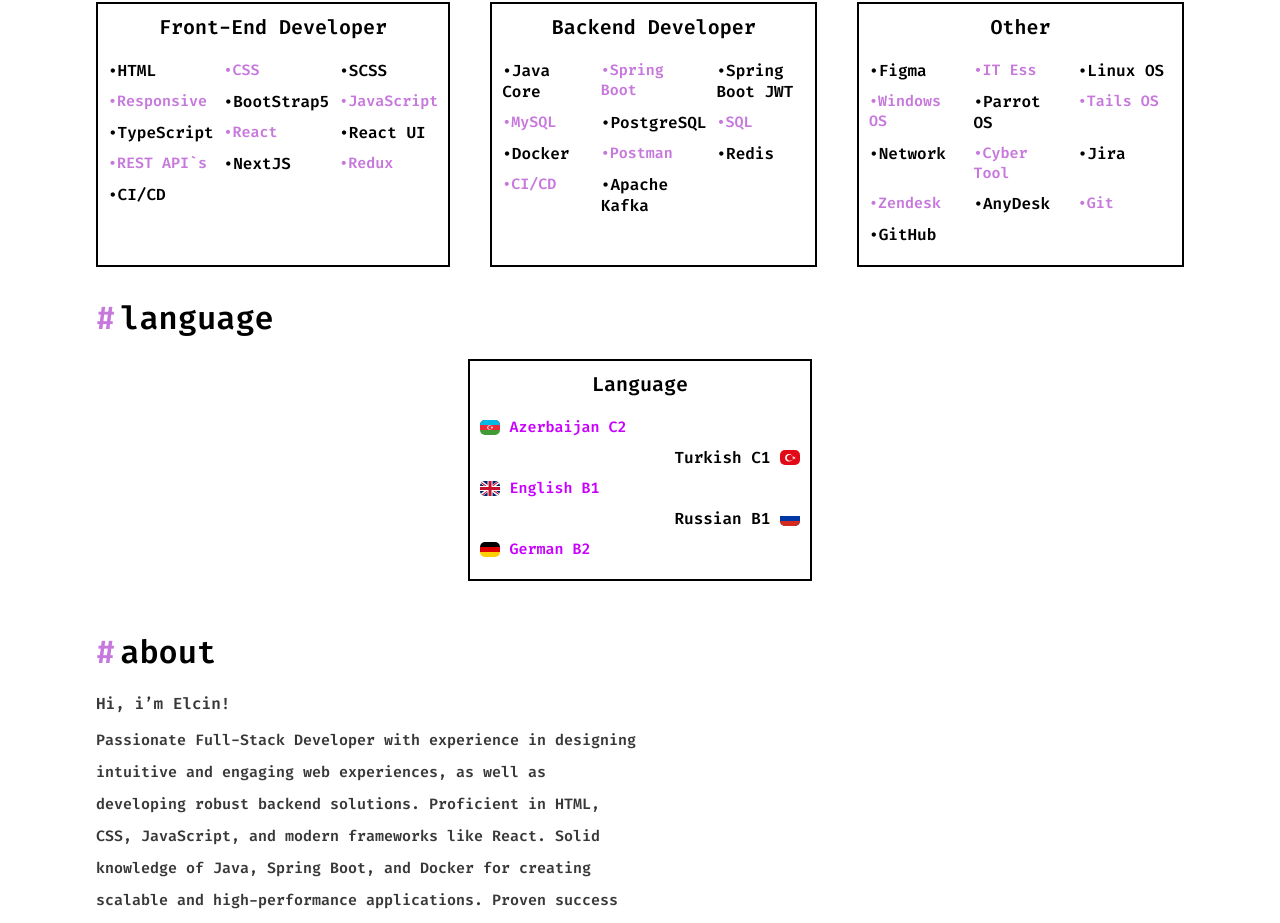
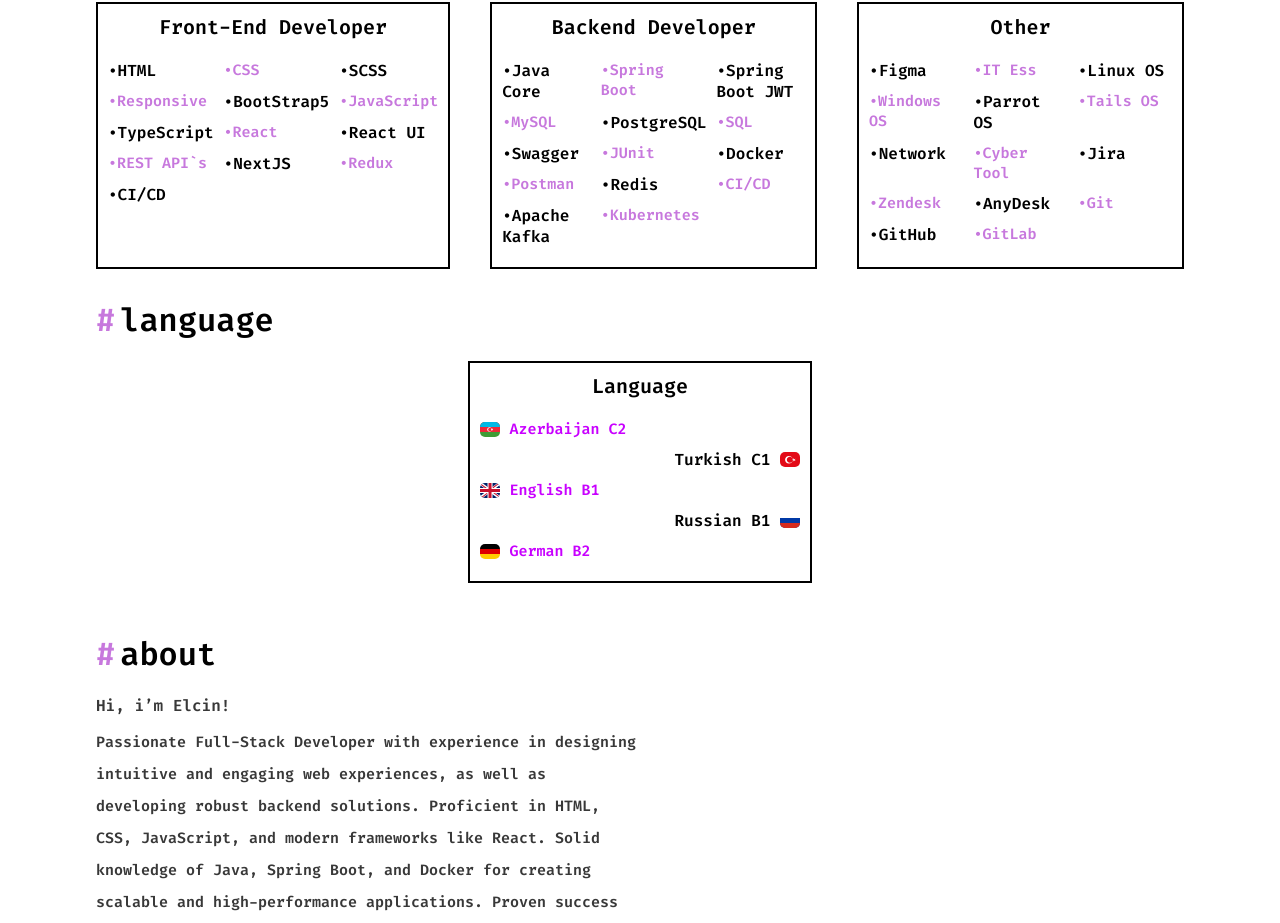
Before and after one commit to BlackM1rr0R/myportfolio, a React (Create React App) app: page / in a window 1280 px wide. Shown: the part 1287-2210 px from the top of the page. Built offline with nearby package versions, Linux system fonts and the light colour scheme.

Commit message:
add Junit

```diff
--- a/src/components/skills/index.jsx
+++ b/src/components/skills/index.jsx
@@ -15,15 +15,15 @@
     {
       name: "Backend Developer",
       skills: [
-        "Java Core", "Spring Boot", "Spring Boot JWT", "MySQL", "PostgreSQL", "SQL",
-        "Docker", "Postman","Redis","CI/CD","Apache Kafka"
+        "Java Core", "Spring Boot", "Spring Boot JWT", "MySQL", "PostgreSQL", "SQL","Swagger",
+        "JUnit","Docker", "Postman","Redis","CI/CD","Apache Kafka","Kubernetes"
       ]
     },
     {
       name: "Other",
       skills: [
         "Figma", "IT Ess", "Linux OS", "Windows OS", "Parrot OS",
-        "Tails OS", "Network", "Cyber Tool", "Jira", "Zendesk", "AnyDesk", "Git", "GitHub",
+        "Tails OS", "Network", "Cyber Tool", "Jira", "Zendesk", "AnyDesk", "Git", "GitHub","GitLab"
       ]
     }
   ], []);
```
